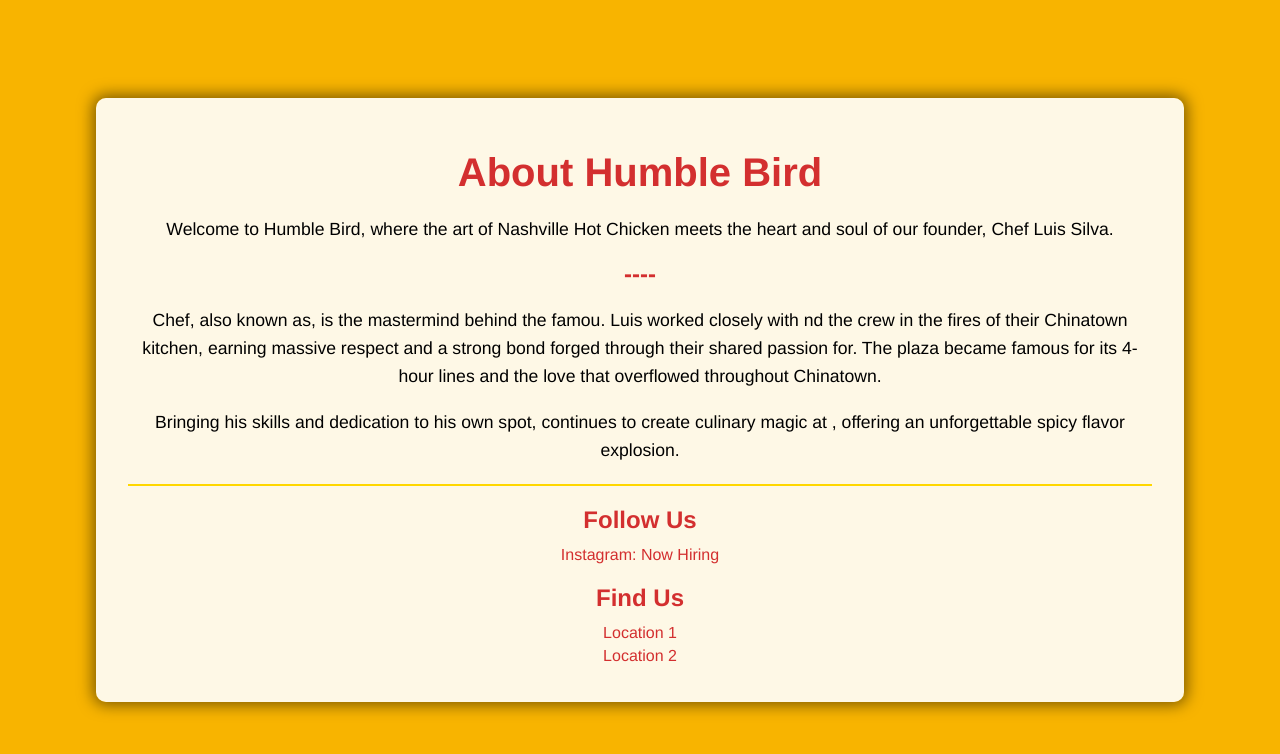
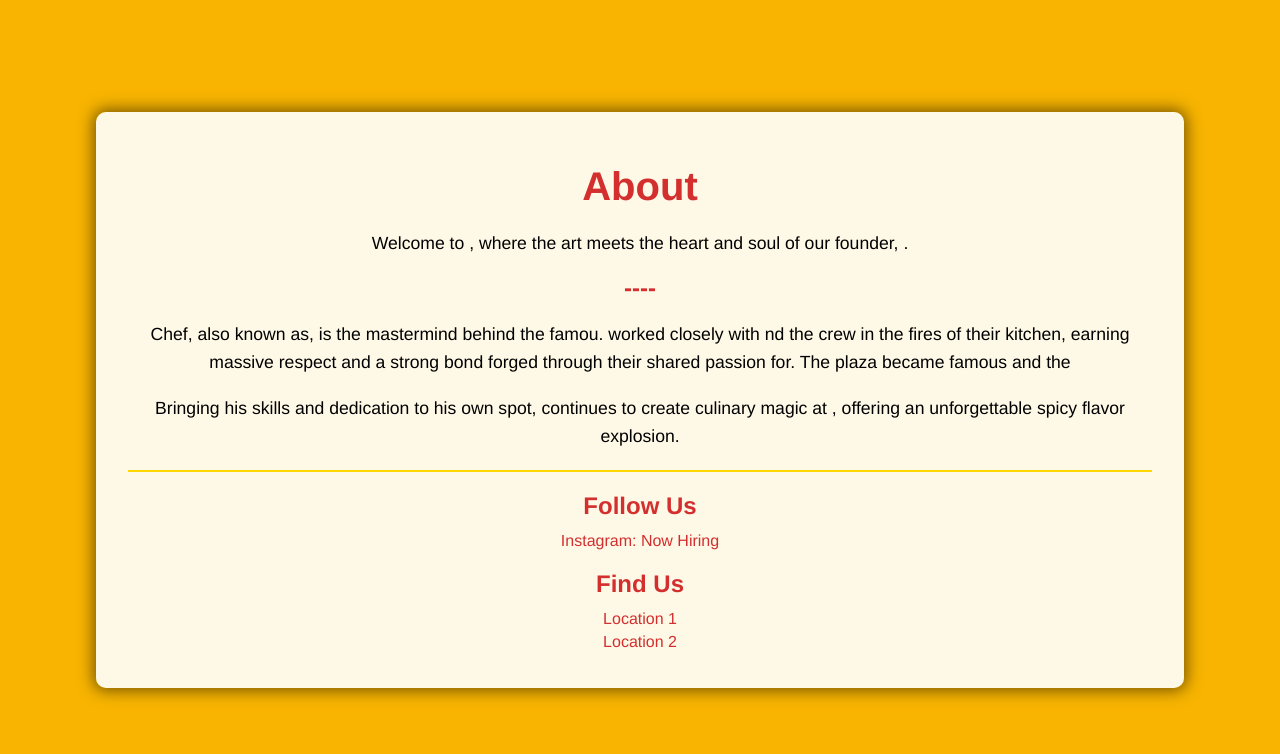
Before and after one commit to phairo-enterprises/humblebirdwebsite, a plain HTML site: page old_index.html in a window 1280 px wide. Drawn offline with Linux system fonts and the light colour scheme.

Commit message:
Update old_index.html

```diff
--- a/old_index.html
+++ b/old_index.html
@@ -57,11 +57,11 @@
 </head>
 <body>
     <div class="content">
-        <h1>About Humble Bird</h1>
-        <p>Welcome to Humble Bird, where the art of Nashville Hot Chicken meets the heart and soul of our founder, Chef Luis Silva.</p>
+        <h1>About </h1>
+        <p>Welcome to , where the art meets the heart and soul of our founder, .</p>
 
         <h2>----</h2>
-        <p>Chef, also known as, is the mastermind behind the famou. Luis worked closely with nd the crew in the fires of their Chinatown kitchen, earning massive respect and a strong bond forged through their shared passion for. The plaza became famous for its 4-hour lines and the love that overflowed throughout Chinatown.</p>
+        <p>Chef, also known as, is the mastermind behind the famou. worked closely with nd the crew in the fires of their kitchen, earning massive respect and a strong bond forged through their shared passion for. The plaza became famous and the </p>
         <p>Bringing his skills and dedication to his own spot, continues to create culinary magic at , offering an unforgettable spicy flavor explosion.</p>
 
         <hr>
```
